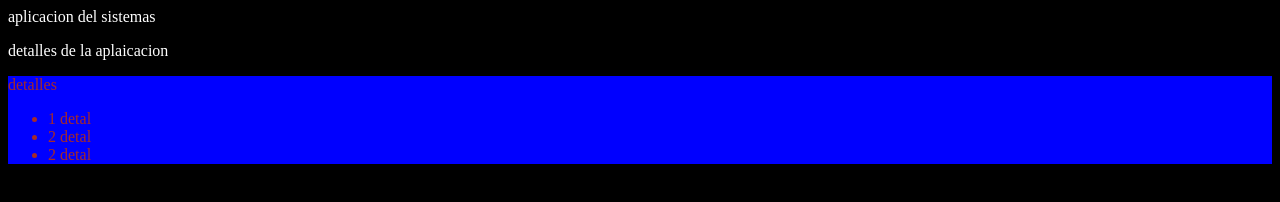
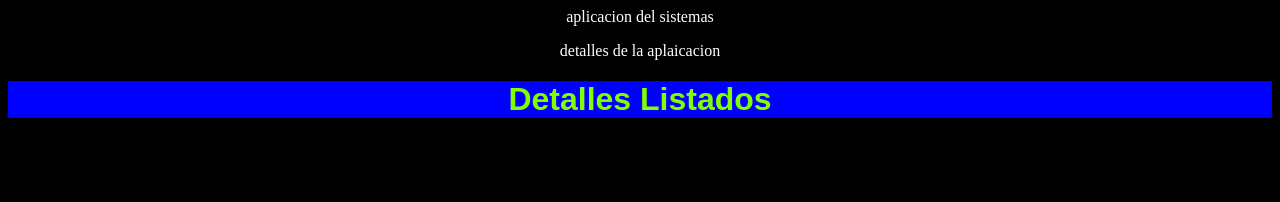
Before and after one commit to Rodaft/gitCurse, a plain HTML site: page index.html in a window 1280 px wide. Drawn offline with Linux system fonts and the light colour scheme.

Commit message:
modifivcaciones del styles dentro

```diff
--- a/index.html
+++ b/index.html
@@ -6,13 +6,10 @@
         <body>
             <p>aplicacion del sistemas</p>
             <p>detalles de la aplaicacion</p>
-           <div>
-               <p>detalles</p>
-               <ul>
-                <li>1 detal</li>
-                <li>2 detal</li>
-                <li>2 detal</li>
-               </ul>
-           </div>
+            <div>
+                <h1>
+                    Detalles Listados
+                </h1>
+            </div>
         </body>
 </html>
--- a/styles.css
+++ b/styles.css
@@ -1,6 +1,12 @@
 body{
+    text-align: center;
     background-color: black;
     color: white;
+}
+h1{
+    font-family: sans-serif;
+    color: chartreuse;
+
 }
 div{
     background-color: blue;
```
Also changed, not shown: demo.html (+1 -0 lines).
